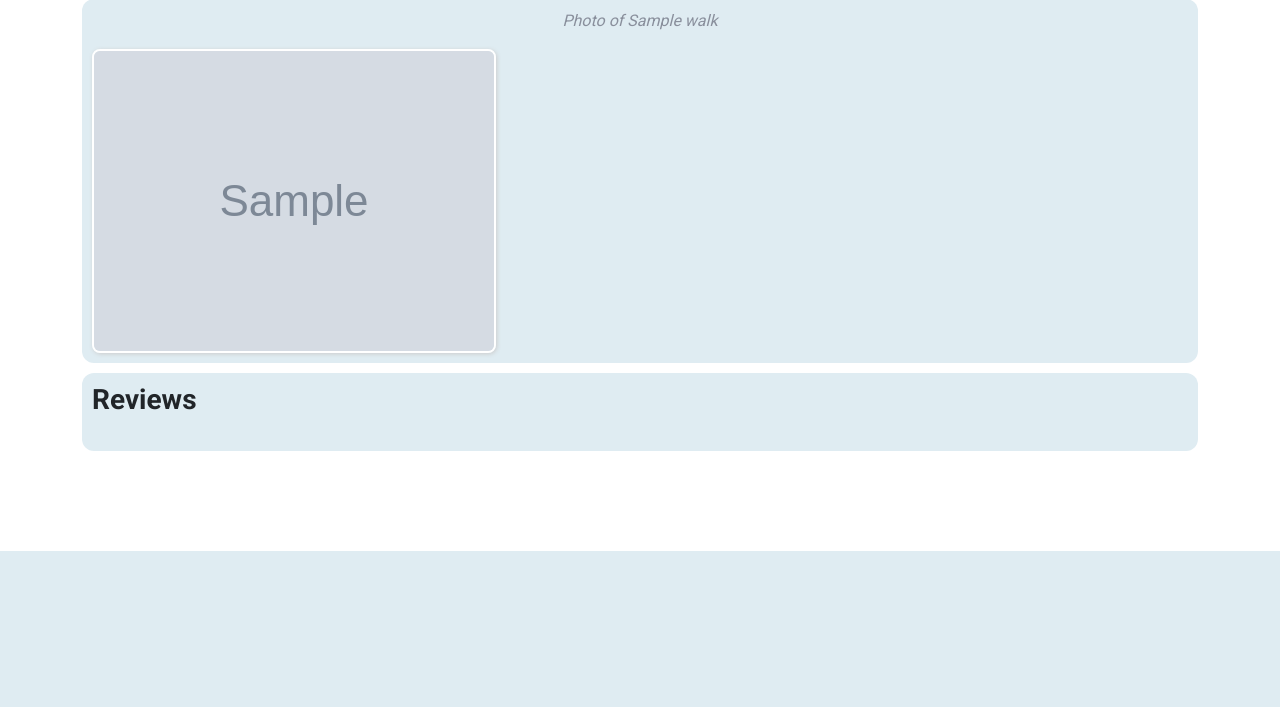
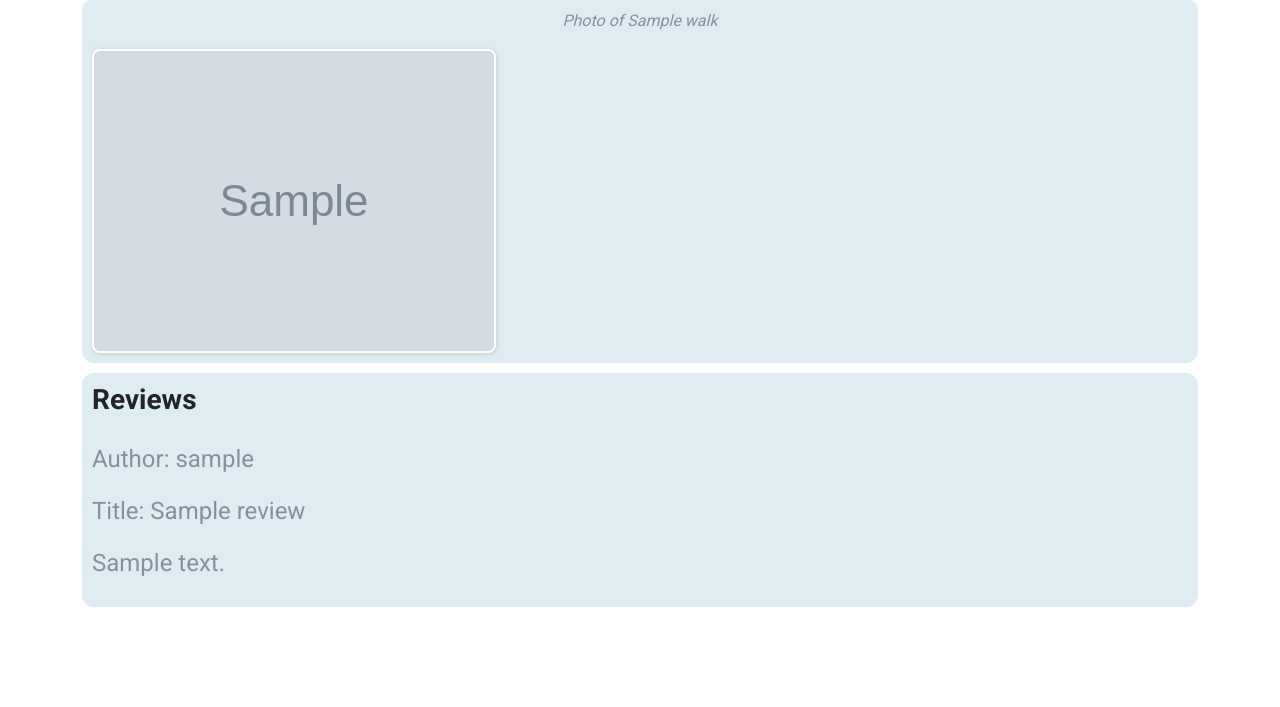
Before and after one commit to Merley-North-Digital-Walking-Group/walking-app, a Django app: page /walks_detail/1/ in a window 1280 px wide. Shown: the part 881-1588 px from the top of the page. Before the commit the page ends 1432 px from the top, so only its background shows below. Run offline with Django 3.2, Linux system fonts and the light colour scheme; tables that the repository leaves empty hold one stand-in row (values such as "Sample post"); grey boxes marked "Sample" are stand-in pictures; some libraries are stand-ins or nearby versions.

Commit message:
Review display under walks

```diff
--- a/reviews/templates/reviews/review.html
+++ b/reviews/templates/reviews/review.html
@@ -10,6 +10,7 @@
 
 
     <div class="walk-container">
+        <p> Posted by: {{ review.author }}</p>
         <p> {{ review.body }}</p>
         <p><strong>Rating:</strong> {{ review.walk_rating }}</p>
     </div>
--- a/reviews/templates/reviews/review_list.html
+++ b/reviews/templates/reviews/review_list.html
@@ -12,7 +12,9 @@
         <div class="row">
             <div class="col-10">
                 <h3 class="walk-name">{{ review.title }}</h3>
+                <p class="walk-distance">{{ review.author }} </p>
                 <p class="walk-distance">{{ review.body }} </p>
+                <p class="walk-distance">{{ review.author }} </p>
             </div>
         </div>
     </div>
--- a/walks/templates/walks/walks_detail.html
+++ b/walks/templates/walks/walks_detail.html
@@ -126,9 +126,10 @@
         </div>
 
             <P>
-               {% for element in review_detail.all %}
-                    {{ element.title }}
-                {% endfor %}
+
+                <p> Author: {{ review.author }} </p>
+                <p> Title: {{ review.title }} </p>
+                <p> {{ review.body }} </p>
 
             </P>
 
--- a/walks/views.py
+++ b/walks/views.py
@@ -1,7 +1,9 @@
 from ast import walk
 from django.shortcuts import render, get_object_or_404
+
+from reviews.views import review
 from .models import Walk #required to import information about the database table called 'Walk' in walks/models
-# from reviews.models import Review
+from reviews.models import Review
 
 # Create your views here.
 def walks_list(request):
@@ -10,13 +12,15 @@ def walks_list(request):
 
 def walks_detail(request, pk):
     walk = get_object_or_404(Walk, pk=pk)
-    return render(request, 'walks/walks_detail.html', {'walk': walk})
+    review = get_object_or_404(Review)
+    return render(request, 'walks/walks_detail.html', {'walk': walk, 'review': review})
 
 def walk_photo(request):
     walk_photo = Walk.photo()
     return render(request, 'walks/walks_detail.html', {'walk': walk_photo})
 
 
-# def review_list(request):
-#     review_list = Review.objects.all()
-#     return render(request, 'walks/walks_detail.html', {'review_list': review_list})
+# def walks_detail(request, pk):
+#     walk = get_object_or_404(Walk, pk=pk)
+#     review = get_object_or_404(Review, pk=pk)
+#     return render(request, 'walks/walks_detail.html', {'walk': walk, 'review': review})
```
